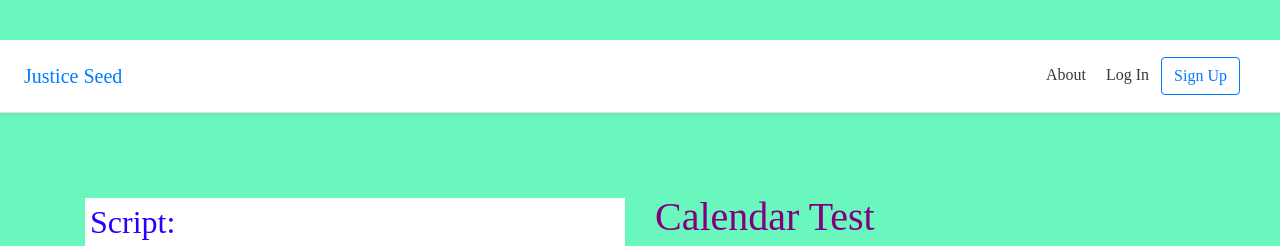
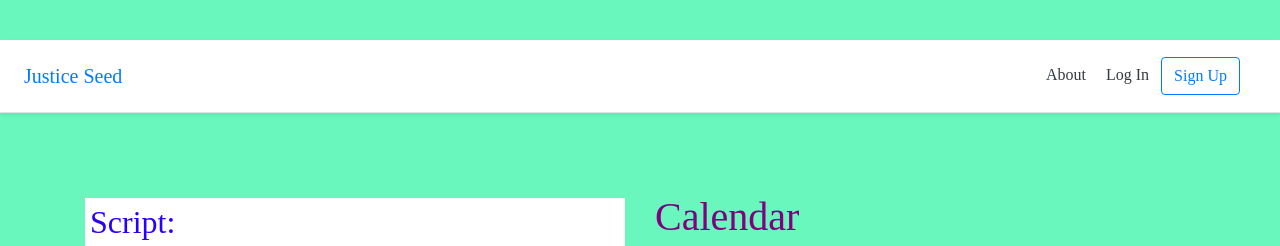
Before and after one commit to elviktor/intake-tool, a Django app: page /intaketool/ in a window 1280 px wide. Shown: the top 246 px of the page. Run offline with Django 3.2, Linux system fonts and the light colour scheme; parts of the project's set-up code (start-up, migrations or seed data) failed here and were passed over; some libraries are stand-ins or nearby versions; some web fonts are replaced.

Commit message:
chore: Clean tool08

```diff
--- a/backend/templates/_base.html
+++ b/backend/templates/_base.html
@@ -8,8 +8,6 @@
   <!-- CSS -->
   <link rel="stylesheet" href="https://stackpath.bootstrapcdn.com/bootstrap/4.5.0/css/bootstrap.min.css" integrity="sha384-9aIt2nRpC12Uk9gS9baDl411NQApFmC26EwAOH8WgZl5MYYxFfc+NcPb1dKGj7Sk" crossorigin="anonymous">
   <link rel="stylesheet" href="{% static 'css/base.css' %}">
-  <!-- JavaScript -->
-  <script src="https://ajax.googleapis.com/ajax/libs/jquery/3.5.1/jquery.min.js"></script>
 
 </head>
 <body>
--- a/backend/templates/intaketool/intaketool.html
+++ b/backend/templates/intaketool/intaketool.html
@@ -85,13 +85,16 @@
     </div>
   </div>
   <div class="col-md-6">
-    <h1>Calendar Test</h1>
+    <h1>Calendar</h1>
     <iframe src="https://calendar.google.com/calendar/embed?src=spjc62km27aifl6a04vkbv0lts%40group.calendar.google.com&ctz=America%2FNew_York"
         style="border: 0" width="100%" height="400px" frameborder="0" scrolling="no">
     </iframe>
   </div>
 </div>
 {% load static %}
+
+<!-- JavaScript -->
+<script src="https://ajax.googleapis.com/ajax/libs/jquery/3.5.1/jquery.min.js"></script>
 <script src="{% static 'js/phonetool01.js' %}"></script>
 <script src="{% static 'json/phonescript.json' %}"></script>
 
```
